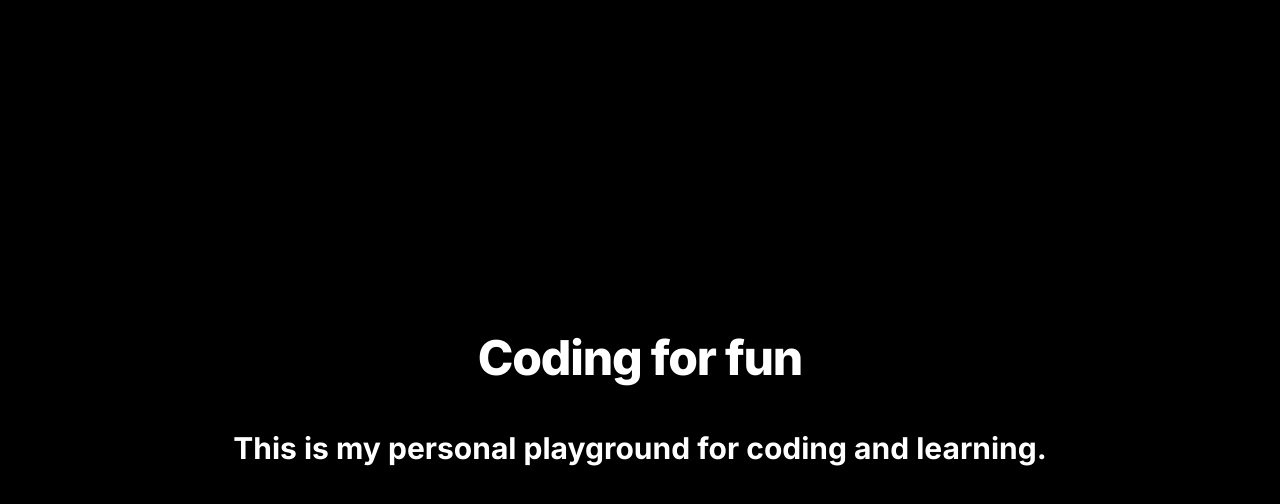
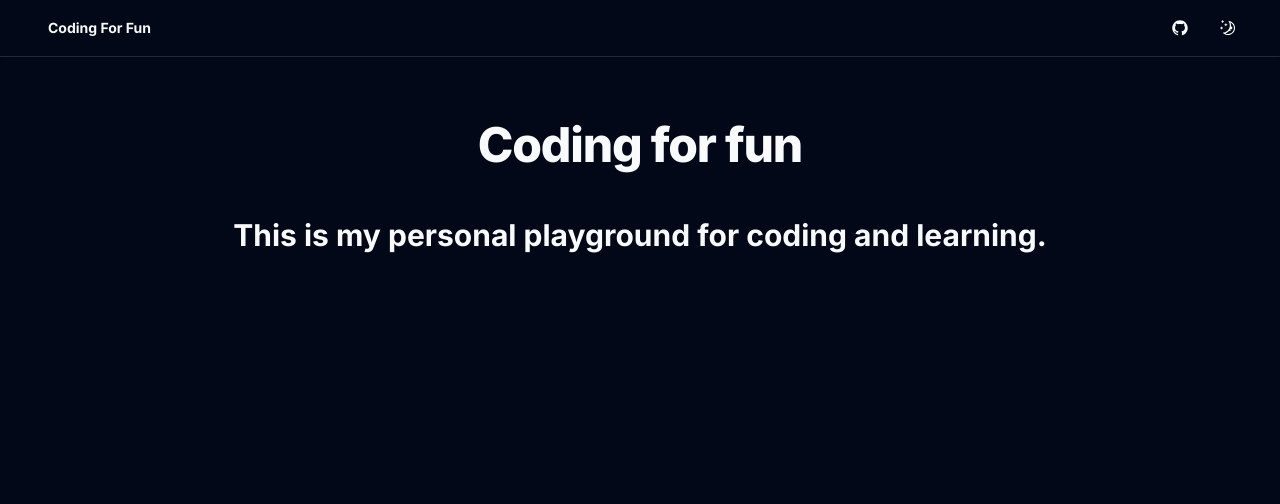
Before and after one commit to coding-for-fun-org/frontend, a Next.js app: page /en in a window 1280 px wide. Shown: the top 504 px of the page. Built offline with nearby package versions, Linux system fonts and the light colour scheme; no server answers.

Commit message:
chore: simplify layout (#45)

```diff
--- a/src/app/[lang]/github/layout.tsx
+++ /dev/null
@@ -1,13 +0,0 @@
-import type { ReactNode } from 'react'
-
-import { Header } from '@/components/root/header/header'
-
-export default function Layout({ children }: { children: ReactNode }) {
-  return (
-    <>
-      <Header />
-
-      <main className="container top-14">{children}</main>
-    </>
-  )
-}
--- a/src/app/[lang]/layout.tsx
+++ b/src/app/[lang]/layout.tsx
@@ -7,6 +7,8 @@ import '@/styles/root/index.scss'
 import { getDictionary } from '@/dictionaries/root/index'
 
 import { getServerAuthSession } from '@/server/root/auth'
+
+import { Header } from '@/components/root/header/header'
 
 import { ClientProvider } from '@/contexts/root/client-provider'
 import { DictionaryProvider } from '@/contexts/root/dictionary-provider'
@@ -47,7 +49,7 @@ export default async function Layout({
   return (
     <html lang={params.lang}>
       <body
-        className={`min-h-screen font-sans ${inter.variable}`}
+        className={`flex flex-col min-h-screen font-sans ${inter.variable}`}
         // suppressHydrationWarning={true} is used to prevent a warning from ThemeProvider
         // this is not an ideal solution, but it works for now
         suppressHydrationWarning
@@ -55,7 +57,9 @@ export default async function Layout({
         <ThemeProvider>
           <ClientProvider session={session}>
             <DictionaryProvider dictionary={dictionary}>
-              {children}
+              <Header />
+
+              <main className="container flex-grow">{children}</main>
             </DictionaryProvider>
           </ClientProvider>
         </ThemeProvider>
--- a/src/app/[lang]/page.tsx
+++ b/src/app/[lang]/page.tsx
@@ -1,14 +1,10 @@
 export default function Page() {
   return (
-    <main className="flex min-h-screen flex-col items-center justify-center bg-black">
-      <div className="container flex flex-col items-center justify-center gap-12 px-4 py-16 ">
-        <h1 className="text-5xl font-extrabold tracking-tight text-white">
-          Coding for fun
-        </h1>
-        <h3 className="text-3xl font-bold text-white">
-          This is my personal playground for coding and learning.
-        </h3>
-      </div>
-    </main>
+    <div className="flex flex-col items-center justify-center gap-12 px-4 py-16 ">
+      <h1 className="text-5xl font-extrabold tracking-tight">Coding for fun</h1>
+      <h3 className="text-3xl font-bold">
+        This is my personal playground for coding and learning.
+      </h3>
+    </div>
   )
 }
--- a/src/components/header/header.tsx
+++ b/src/components/header/header.tsx
@@ -4,11 +4,7 @@ import { HeaderTitleButton } from '@/components/root/header-title-button/header-
 import { LinkGithubIconButton } from '@/components/root/link-github-icon-button/link-github-icon-button'
 import { ToggleThemeIconButton } from '@/components/root/toggle-theme-icon-button/toggle-theme-icon-button'
 
-interface HeaderProps {
-  right?: JSX.Element
-}
-
-export const Header: FC<HeaderProps> = async ({ right }) => {
+export const Header: FC = () => {
   return (
     <header className="sticky top-0 left-0 z-20 w-full border-b select-none shadow transition-colors ">
       <div className="container h-14 flex items-center">
@@ -16,9 +12,6 @@ export const Header: FC<HeaderProps> = async ({ right }) => {
           <HeaderTitleButton />
         </div>
         <div className="flex flex-1 justify-end items-center space-x-2">
-          {right}
-          {!!right && <span className="mr-2" />}
-
           <LinkGithubIconButton />
 
           <ToggleThemeIconButton />
--- a/src/contexts/theme-provider.tsx
+++ b/src/contexts/theme-provider.tsx
@@ -66,7 +66,7 @@ export const ThemeProvider: FC<ThemeProviderProps> = ({ children }) => {
   return (
     <ToggleThemeContext.Provider value={toggleTheme}>
       <ThemeScript />
-      <div className="relative min-h-screen">{children}</div>
+      {children}
     </ToggleThemeContext.Provider>
   )
 }
--- a/src/server/auth.ts
+++ b/src/server/auth.ts
@@ -64,6 +64,7 @@ export const authOptions: NextAuthOptions = {
     maxAge: 60 * 60 * 24 * 30
   },
   adapter: PrismaAdapter(db),
+  pages: {},
   providers: [
     /**
      * Refer to the NextAuth.js docs for the provider you want to use. Example:
```
